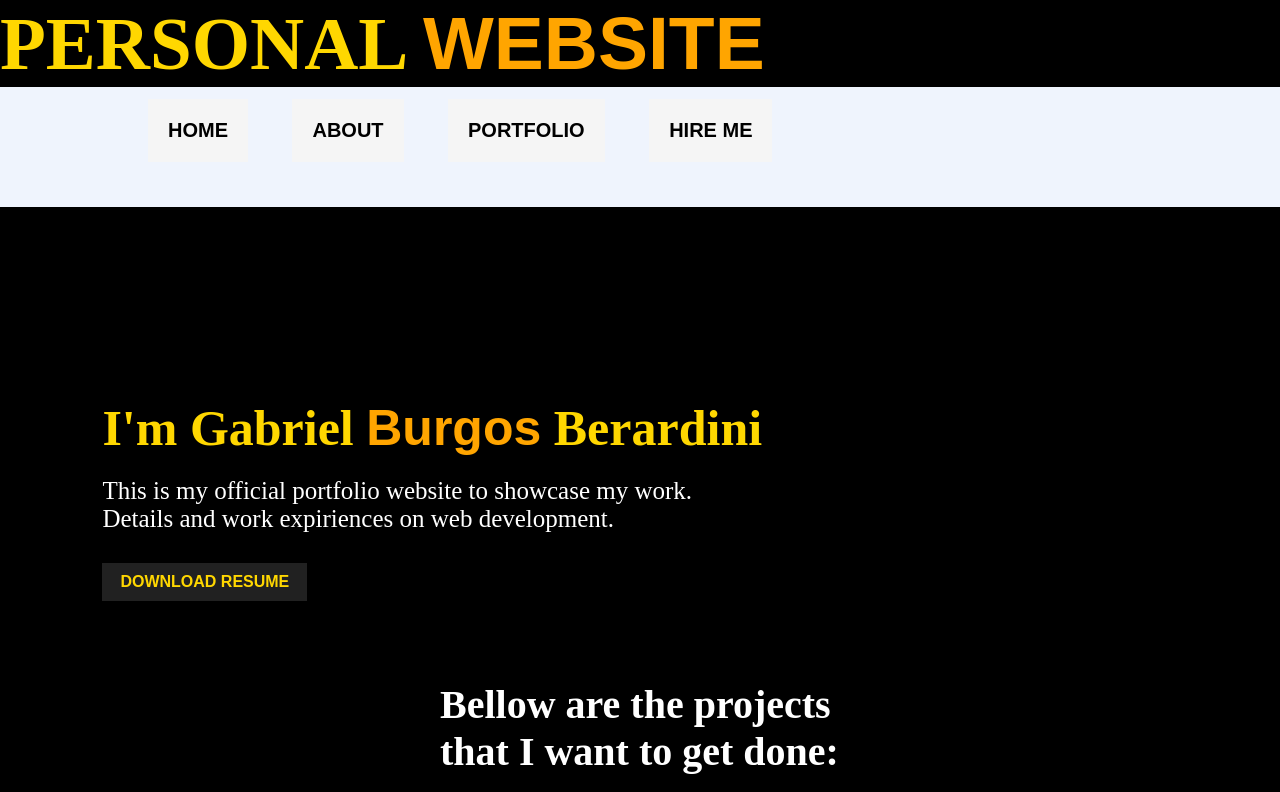
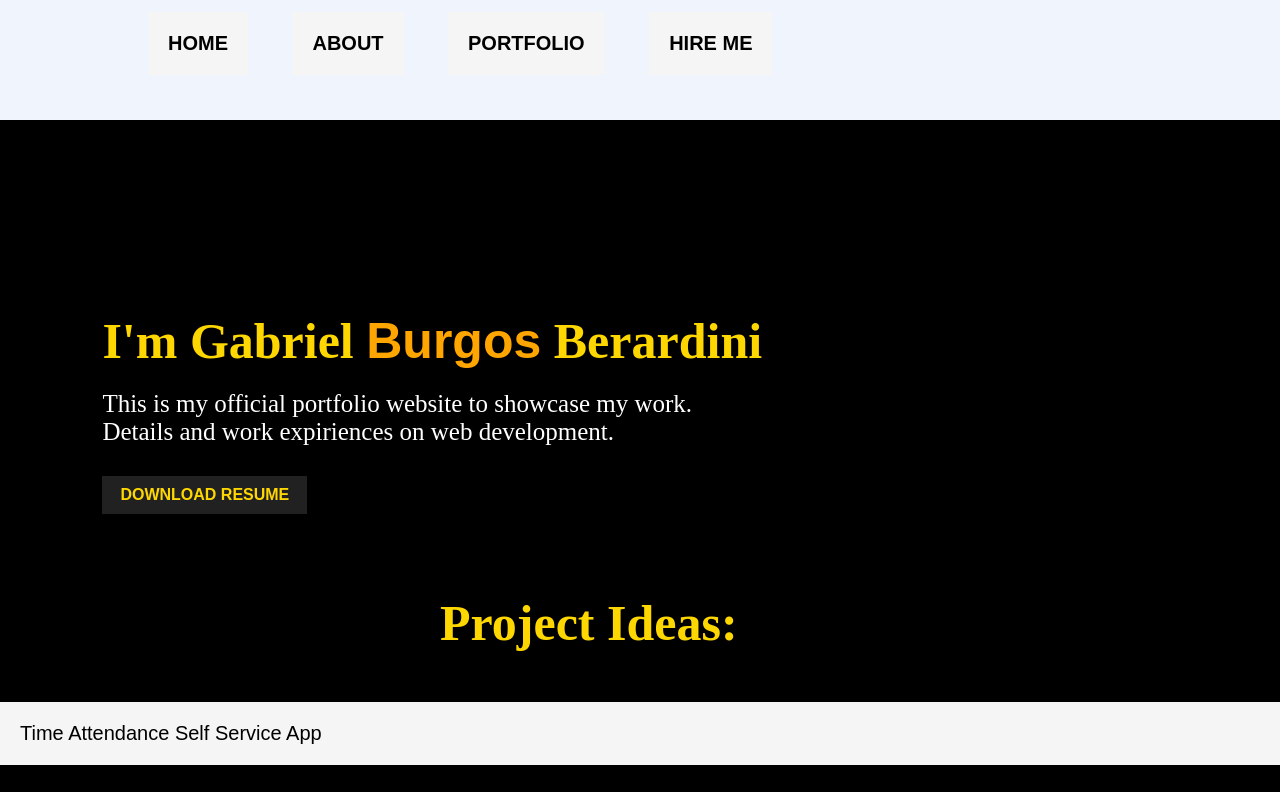
Before and after one commit to gabrielb5/firstPersonalWebsite, a plain HTML site: page index.html in a window 1280 px wide. Shown: the top 792 px of the page. Drawn offline with Linux system fonts and the light colour scheme.

Commit message:
Finished website

```diff
--- a/index.html
+++ b/index.html
@@ -17,7 +17,7 @@
     <link rel="stylesheet" href="style.css" />
     <title>GABRIEL BURGOS PERSONAL WEBSITE</title>
   </head>
-    <h1> PERSONAL  <span> WEBSITE </span> </h1>
+
   <body>
     <div class="hero">
       <nav>
@@ -39,7 +39,7 @@
     </div>
 
       <div class="container">
-        <h2>Bellow are the projects that I want to get done: </h2>
+        <h1>Project Ideas: </h1>
       </div>
         <ol>
           <li onmouseover="changeBgColor(this, 'gold')" onmouseout="changeBgColor(this, 'whitesmoke')"> Time Attendance Self Service App</li>
--- a/style.css
+++ b/style.css
@@ -46,7 +46,7 @@ body {
   }
 
 h1 {
-    font-size: 75px;
+    font-size: 50px;
     color: gold;
     font-style: bold;
     font-family: 'Times New Roman', Times, serif;
```
